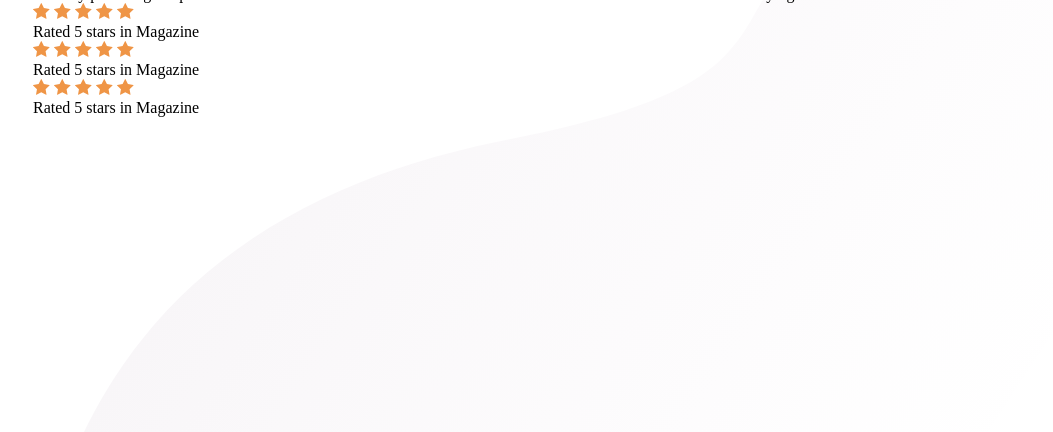
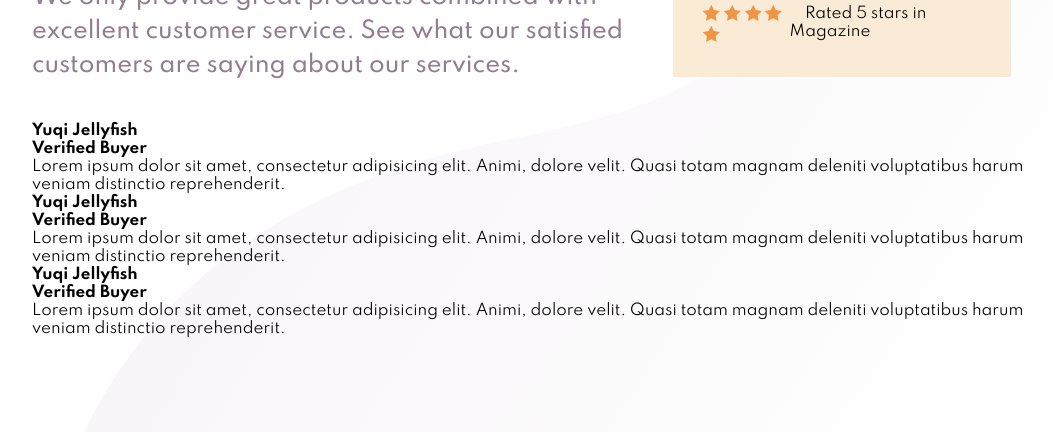
Before and after one commit to AndreiRacasan/social_proof, a plain HTML site: page index.html in a window 1280 px wide. Shown: the part 368-800 px from the top of the page, without its empty margins (111-1164 px from the left). Drawn offline with Linux system fonts and the light colour scheme.

Commit message:
add styling for desktop

```diff
--- a/index.html
+++ b/index.html
@@ -16,7 +16,7 @@
           <p>We only provide great products combined with excellent customer service. See what our satisfied customers are saying about our services.</p>
         </div>
         <div class="right">
-          <div class="line-1">
+          <div class="line line-1">
             <div class="stars">
               <img src="img/star.svg" alt="">
               <img src="img/star.svg" alt="">
@@ -25,10 +25,10 @@
               <img src="img/star.svg" alt="">
             </div>
             <p>
-              Rated 5 stars in Magazine
+              &nbsp;&nbsp;&nbsp; Rated 5 stars in Magazine
             </p>
           </div>
-          <div class="line-2">
+          <div class="line line-2">
             <div class="stars">
               <img src="img/star.svg" alt="">
               <img src="img/star.svg" alt="">
@@ -37,10 +37,10 @@
               <img src="img/star.svg" alt="">
             </div>
             <p>
-              Rated 5 stars in Magazine
+              &nbsp;&nbsp;&nbsp; Rated 5 stars in Magazine
             </p>
           </div>
-          <div class="line-3">
+          <div class="line line-3">
             <div class="stars">
               <img src="img/star.svg" alt="">
               <img src="img/star.svg" alt="">
@@ -49,16 +49,28 @@
               <img src="img/star.svg" alt="">
             </div>
             <p>
-              Rated 5 stars in Magazine
+              &nbsp;&nbsp;&nbsp; Rated 5 stars in Magazine
             </p>
           </div>
         </div>
       </div>
 
       <div class="row-2">
-        <div class="card-1"></div>
-        <div class="card-2"></div>
-        <div class="card-3"></div>
+        <div class="card-1">
+          <h3>Yuqi Jellyfish</h3>
+          <h3 class="buyer">Verified Buyer</h3>
+          <p>Lorem ipsum dolor sit amet, consectetur adipisicing elit. Animi, dolore velit. Quasi totam magnam deleniti voluptatibus harum veniam distinctio reprehenderit.</p>
+        </div>
+        <div class="card-2">
+          <h3>Yuqi Jellyfish</h3>
+          <h3 class="buyer">Verified Buyer</h3>
+          <p>Lorem ipsum dolor sit amet, consectetur adipisicing elit. Animi, dolore velit. Quasi totam magnam deleniti voluptatibus harum veniam distinctio reprehenderit.</p>
+        </div>
+        <div class="card-3">
+          <h3>Yuqi Jellyfish</h3>
+          <h3 class="buyer">Verified Buyer</h3>
+          <p>Lorem ipsum dolor sit amet, consectetur adipisicing elit. Animi, dolore velit. Quasi totam magnam deleniti voluptatibus harum veniam distinctio reprehenderit.</p>
+        </div>
       </div>
     </div>
   <img src="img/bg-b-d.svg" class="bottom">
--- a/style.css
+++ b/style.css
@@ -1,7 +1,17 @@
+@import url('https://fonts.googleapis.com/css2?family=Spartan:wght@400;500;700&display=swap');
+
+:root {
+  --magenta: hsl(300, 43%, 22%);
+  --pink: hsl(333, 80%, 67%);
+  --dark: hsl(303, 10%, 53%);
+}
+
 * {
   box-sizing: border-box;
   margin: 0;
   padding: 0;
+  font-family: 'Spartan', sans-serif;
+  font-size: 15px;
 }
 
 body {
@@ -31,3 +41,32 @@ body {
   width: 80%;
   padding: 1rem;
 }
+
+.row-1 {
+  display: flex;
+  justify-content: space-between;
+  align-items: center;
+  margin-bottom: 2rem;
+}
+
+.left h1 {
+  font-size: 4rem;
+  max-inline-size: 500px;
+  color: var(--magenta);
+  margin-bottom: 2rem;
+}
+
+.left p {
+  color: var(--dark);
+  font-weight: 500;
+  font-size: 1.5rem;
+  max-inline-size: 700px;
+  line-height: 1.5;
+}
+
+.right .line {
+  display: flex;
+  background-color: antiquewhite;
+  padding: 2rem;
+  margin: 1rem;
+}
```
